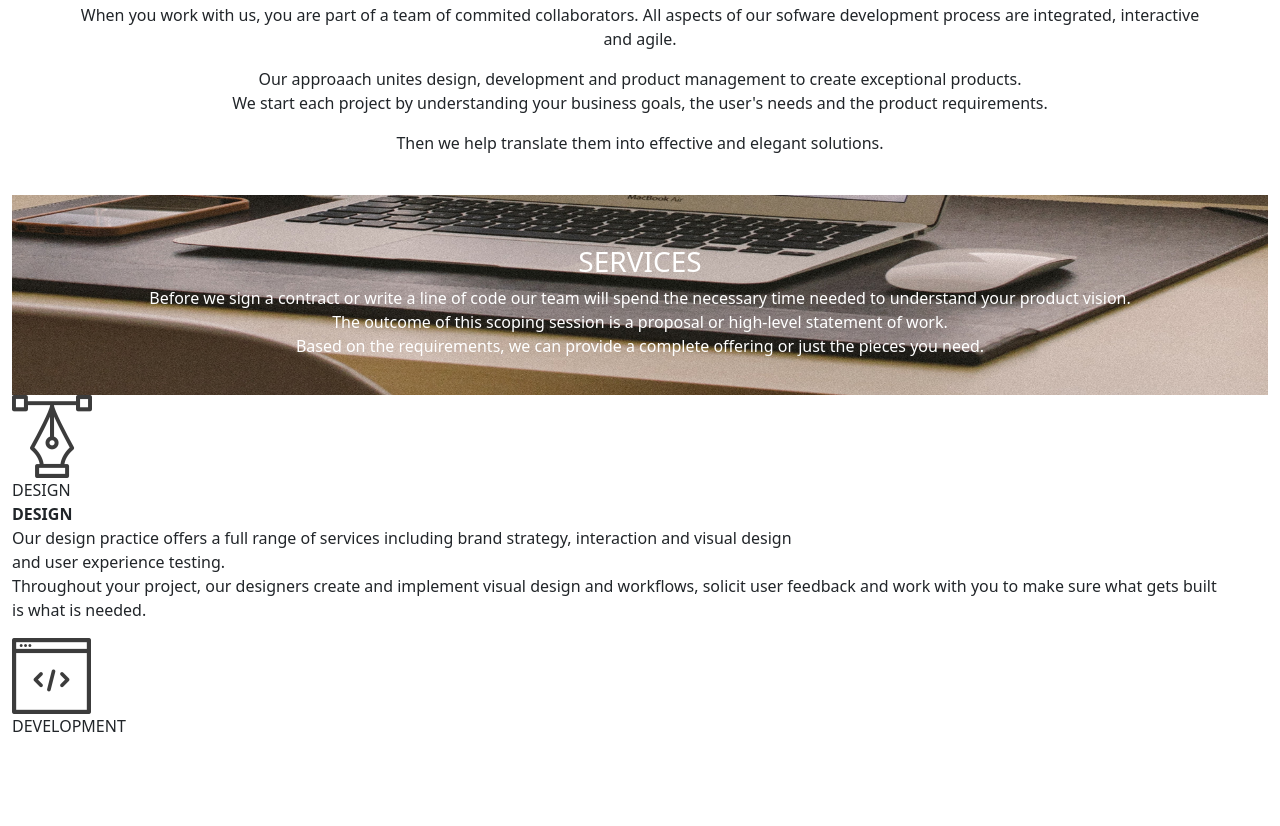
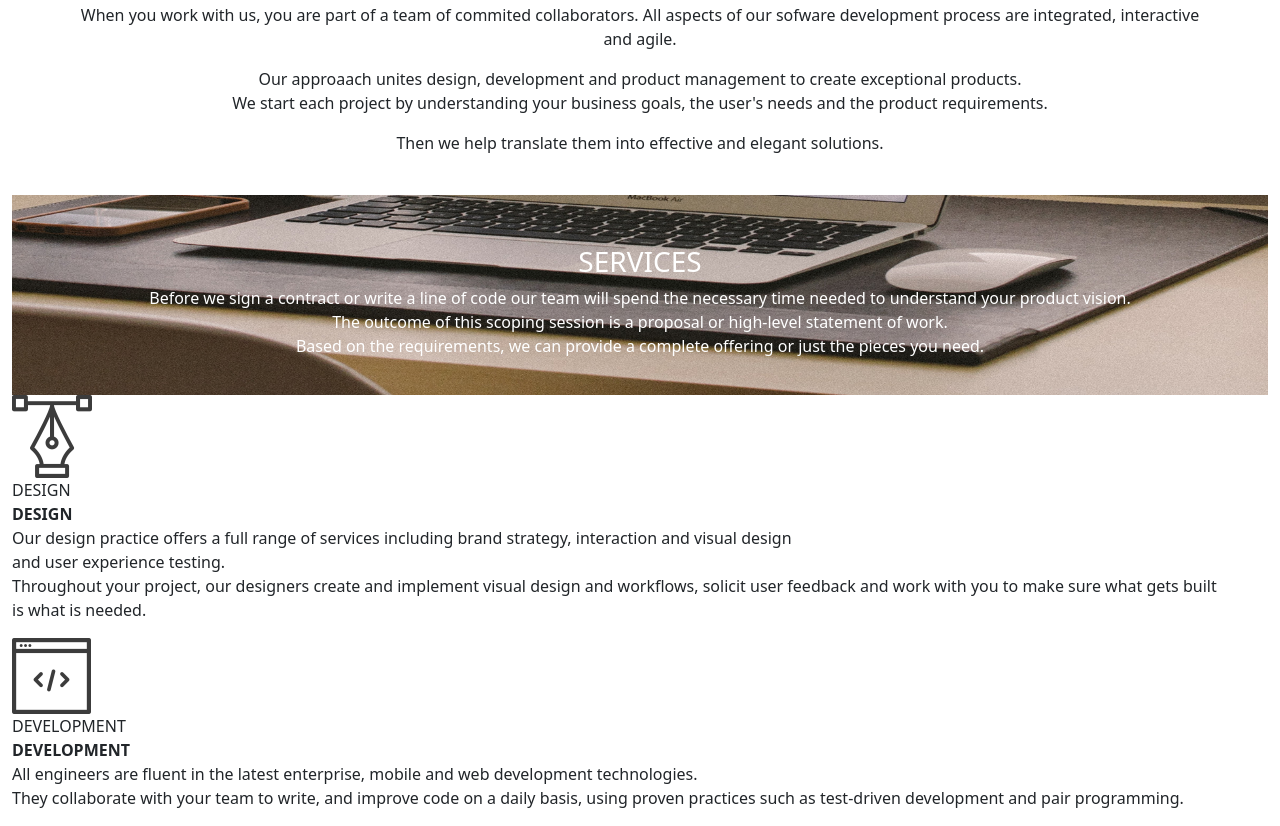
Before and after one commit to Morces/delani-studio, a plain HTML site: page index.html in a window 1280 px wide. Shown: the part 879-1705 px from the top of the page. Before the commit the page ends 1617 px from the top, so only its background shows below. Drawn offline with nearby package versions, Linux system fonts and the light colour scheme.

Commit message:
feat:added a development description

```diff
--- a/index.html
+++ b/index.html
@@ -69,6 +69,14 @@
         <div class="dev">
           <img src="assets/dev_icon.png" alt=""><br>
           <label for="dev-icon">DEVELOPMENT</label>
+          <div class="dev-des">
+            <strong>DEVELOPMENT</strong>
+            <p>
+              All engineers are fluent in the latest enterprise, mobile and web development technologies. <br>
+              They collaborate with your team to write, and improve code on a daily basis, using proven
+              practices such as test-driven development and pair programming.
+            </p>
+          </div>
         </div>
       </div>
     </div>
```
